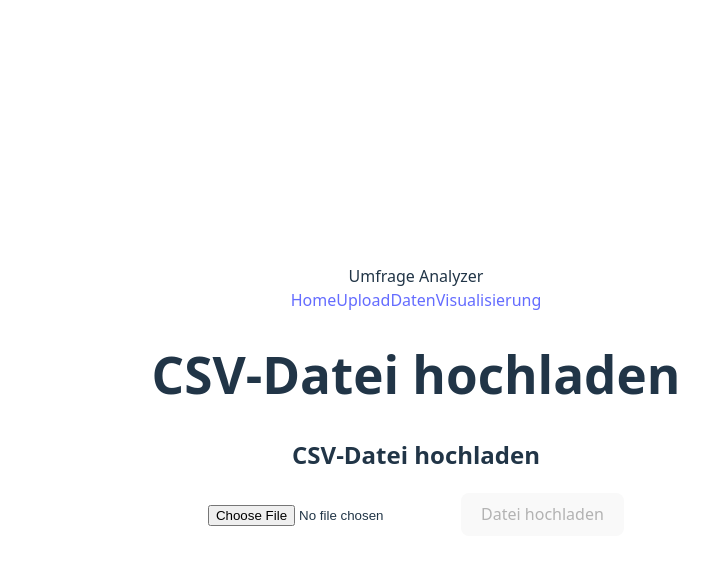
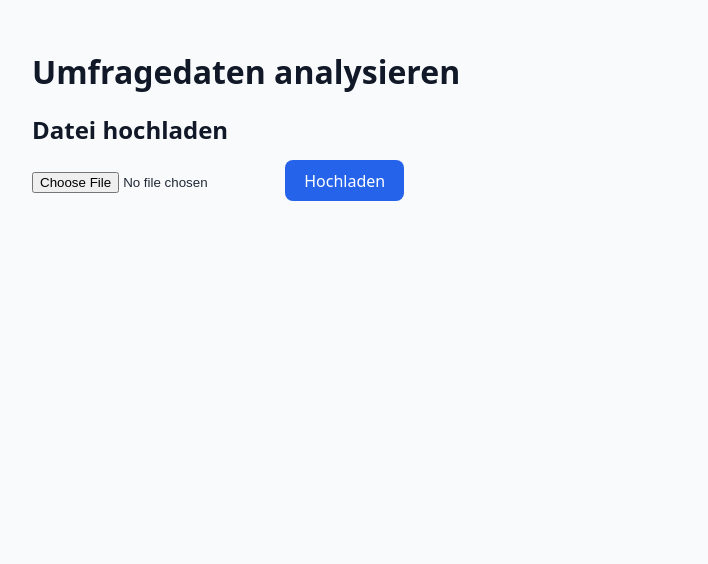
Before and after one commit to Stauffi21/CLDE2.0, a Vue app in the folder Umfragedatenanalyse/: page /upload in a window 1280 px wide. Shown: the top 564 px of the page, without its empty margins (224-932 px from the left). Built offline with nearby package versions, Linux system fonts and the light colour scheme.

Commit message:
Frontend fertig

```diff
--- a/Umfragedatenanalyse/src/App.vue
+++ b/Umfragedatenanalyse/src/App.vue
@@ -1,12 +1,43 @@
+<script setup>
+import { ref } from 'vue'
+import FileUploader from './components/FileUploader.vue'
+import ResultViewer from './components/ResultViewer.vue'
+
+const result = ref({})
+
+function handleResult(uploadResult) {
+  console.log("📥 Upload abgeschlossen:", uploadResult)
+  result.value = uploadResult
+}
+
+function getUuidFromUrl(url) {
+  return url.split('/').pop().replace('.json', '')
+}
+</script>
+
 <template>
-  <div class="min-h-screen flex flex-col bg-gray-50">
-    <Navbar />
-    <div class="flex-grow container mx-auto p-4">
-      <router-view />
+  <div class="min-h-screen flex items-center justify-center bg-gray-50 p-6">
+    <div class="w-full max-w-3xl bg-white rounded-xl shadow-md p-8 text-center">
+      <h1 class="text-2xl font-bold mb-6">Umfragedaten analysieren</h1>
+
+      <FileUploader @upload-complete="handleResult" />
+
+      <div v-if="result.resultUrl" class="mt-8 space-y-4">
+        <ResultViewer
+          v-if="result.resultUrl"
+          :url="result.resultUrl"
+          :visualUrls="result.visualUrls"
+        />
+        <div class="text-center">
+          <a
+            :href="result.resultUrl"
+            download="analyse.json"
+            class="text-blue-600 hover:underline text-sm"
+          >
+            Analyse als JSON herunterladen
+          </a>
+        </div>
+      </div>
     </div>
   </div>
 </template>
-
-<script setup>
-import Navbar from '@/components/Navbar.vue'
-</script>
--- a/Umfragedatenanalyse/src/components/FileUploader.vue
+++ b/Umfragedatenanalyse/src/components/FileUploader.vue
@@ -1,34 +1,22 @@
 <template>
-  <div class="bg-white p-6 rounded-lg shadow-md max-w-xl mx-auto mt-10">
-    <h2 class="text-xl font-semibold text-gray-800 mb-4">CSV-Datei hochladen</h2>
+  <div class="max-w-2xl mx-auto text-center mt-10 bg-white p-6 rounded shadow">
+    <h2 class="text-xl font-bold mb-4">Datei hochladen</h2>
 
     <form @submit.prevent="handleFileUpload" class="space-y-4">
-      <input
-        type="file"
-        accept=".csv"
-        @change="onFileChange"
-        class="block w-full text-sm text-gray-700 border rounded px-3 py-2"
-      />
-
+      <input type="file" accept=".csv" @change="onFileChange" />
       <button
         type="submit"
-        class="bg-blue-600 text-white px-4 py-2 rounded hover:bg-blue-700 w-full disabled:opacity-50"
-        :disabled="!selectedFile || uploading"
+        class="bg-blue-600 text-white px-4 py-2 rounded"
+        :disabled="uploading || !selectedFile"
       >
-        {{ uploading ? 'Lade hoch...' : 'Datei hochladen' }}
+        {{ uploading ? 'Wird hochgeladen...' : 'Hochladen' }}
       </button>
     </form>
 
-    <div v-if="uploadSuccess" class="mt-4 text-green-700">
-      Upload erfolgreich!<br />
-      <strong>UUID:</strong> {{ result.uuid }}<br />
-      <strong>Ergebnis:</strong> <a :href="result.resultUrl" class="underline text-blue-600" target="_blank">result.json</a><br />
-      <strong>Diagramm:</strong> <a :href="result.visualUrl" class="underline text-blue-600" target="_blank">visual.png</a>
-    </div>
-
-    <div v-if="uploadError" class="mt-4 text-red-600">
-      Fehler beim Upload. Bitte erneut versuchen.
-    </div>
+    <div v-if="uploading" class="text-gray-500 mt-4">⏳ Upload läuft...</div>
+    <div v-if="polling" class="text-gray-500 mt-2">⌛ Warte auf Analyse...</div>
+    <div v-if="uploadError" class="text-red-600 mt-4">❌ Fehler beim Upload</div>
+    <div v-if="uploadTimeout" class="text-yellow-600 mt-4">⚠️ Analyse hat zu lange gedauert.</div>
   </div>
 </template>
 
@@ -36,26 +24,25 @@
 import { ref } from 'vue'
 import axios from 'axios'
 
-// Datei & Uploadstatus
+const emit = defineEmits(['upload-complete'])
+
 const selectedFile = ref(null)
 const uploading = ref(false)
-const uploadSuccess = ref(false)
+const polling = ref(false)
 const uploadError = ref(false)
-const result = ref({})
+const uploadTimeout = ref(false)
 
-// Datei auswählen
-function onFileChange(event) {
-  selectedFile.value = event.target.files[0]
+function onFileChange(e) {
+  selectedFile.value = e.target.files[0]
 }
 
-// Datei an API senden
 async function handleFileUpload() {
   if (!selectedFile.value) return
 
   uploading.value = true
-  uploadSuccess.value = false
+  polling.value = false
   uploadError.value = false
-  result.value = {}
+  uploadTimeout.value = false
 
   const formData = new FormData()
   formData.append('file', selectedFile.value)
@@ -71,13 +58,43 @@ async function handleFileUpload() {
       }
     )
 
-    result.value = response.data
-    uploadSuccess.value = true
-  } catch (error) {
-    console.error('Fehler beim Hochladen:', error)
+    const { resultUrl, visualUrls } = response.data
+
+    console.log("📥 Upload abgeschlossen:", response.data)
+
+    if (!resultUrl || !visualUrls || Object.keys(visualUrls).length === 0) {
+      throw new Error("Backend-Antwort unvollständig")
+    }
+
+    uploading.value = false
+    polling.value = true
+
+    // Warten bis Analyse-Datei vorhanden ist
+    let ready = false
+    for (let i = 0; i < 15; i++) {
+      try {
+        await axios.get(resultUrl)
+        ready = true
+        break
+      } catch {
+        await new Promise(resolve => setTimeout(resolve, 1000))
+      }
+    }
+
+    polling.value = false
+
+    if (!ready) {
+      uploadTimeout.value = true
+      return
+    }
+
+    emit('upload-complete', { resultUrl, visualUrls })
+
+  } catch (err) {
+    console.error('❌ Upload-Fehler:', err)
     uploadError.value = true
-  } finally {
     uploading.value = false
+    polling.value = false
   }
 }
 </script>
--- a/Umfragedatenanalyse/src/components/Navbar.vue
+++ /dev/null
@@ -1,15 +0,0 @@
-<template>
-    <nav class="bg-blue-600 text-white p-4">
-      <div class="container mx-auto flex justify-between">
-        <div class="font-bold text-lg">
-          Umfrage Analyzer
-        </div>
-        <div class="space-x-4">
-          <router-link to="/" class="hover:underline">Home</router-link>
-          <router-link to="/upload" class="hover:underline">Upload</router-link>
-          <router-link to="/data" class="hover:underline">Daten</router-link>
-          <router-link to="/visualization" class="hover:underline">Visualisierung</router-link>
-        </div>
-      </div>
-    </nav>
-</template>
--- /dev/null
+++ b/Umfragedatenanalyse/src/components/ResultViewer.vue
@@ -0,0 +1,117 @@
+<template>
+  <div v-if="data" class="mt-10 flex flex-col items-center space-y-16">
+    <!-- Mittelwerte -->
+    <div class="w-full max-w-xl">
+      <h3 class="text-2xl font-semibold mb-6 text-center">Mittelwerte</h3>
+      <div class="overflow-x-auto">
+        <table class="text-sm border border-gray-300 text-left w-full">
+          <thead class="bg-gray-100">
+            <tr>
+              <th class="p-2 border-b">Spalte</th>
+              <th class="p-2 border-b">Wert</th>
+            </tr>
+          </thead>
+          <tbody>
+            <tr v-for="(value, key) in data.mean" :key="key" class="hover:bg-gray-50">
+              <td class="p-2 border-b">{{ key }}</td>
+              <td class="p-2 border-b">{{ value }}</td>
+            </tr>
+          </tbody>
+        </table>
+      </div>
+    </div>
+
+    <!-- Dropdown & Visualisierung -->
+    <div v-if="columnOptions.length" class="w-full max-w-xl text-center">
+      <label class="block text-base font-medium mb-3">Spalte wählen für Visualisierung:</label>
+      <select v-model="selectedColumn" class="border rounded px-3 py-2 w-full mb-6">
+        <option v-for="col in columnOptions" :key="col" :value="col">{{ col }}</option>
+      </select>
+
+      <div v-if="selectedColumn && currentVisualUrl" class="mt-4">
+        <h3 class="text-lg font-semibold mb-2">Visualisierung: {{ selectedColumn }}</h3>
+        <img :src="currentVisualUrl" alt="Diagramm" class="rounded border mx-auto max-h-80" />
+        <a
+          :href="currentVisualUrl"
+          download="diagramm.png"
+          class="text-blue-600 hover:underline text-sm mt-3 block"
+        >
+          Diagramm herunterladen
+        </a>
+      </div>
+    </div>
+
+    <!-- Häufigkeiten -->
+    <div class="w-full max-w-xl">
+      <h3 class="text-2xl font-semibold mb-6 text-center">Häufigkeiten</h3>
+      <div
+        v-for="(entries, column) in data.frequencies"
+        :key="column"
+        class="mb-14"
+      >
+        <h4 class="text-md font-semibold text-gray-800 mb-3">{{ column }}</h4>
+        <div class="overflow-x-auto">
+          <table class="text-sm border border-gray-300 text-left w-full">
+            <thead class="bg-gray-100">
+              <tr>
+                <th class="p-2 border-b">Wert</th>
+                <th class="p-2 border-b text-right">Anzahl</th>
+                <th class="p-2 border-b text-right">Prozent</th>
+              </tr>
+            </thead>
+            <tbody>
+              <tr
+                v-for="(stats, value) in entries"
+                :key="value"
+                class="hover:bg-gray-50"
+              >
+                <td class="p-2 border-b">{{ value }}</td>
+                <td class="p-2 border-b text-right">{{ stats.count }}</td>
+                <td class="p-2 border-b text-right">{{ stats.percent }}%</td>
+              </tr>
+            </tbody>
+          </table>
+        </div>
+      </div>
+    </div>
+  </div>
+
+  <div v-else-if="loading" class="text-gray-500 mt-8 text-center">Lade Analyse...</div>
+  <div v-else class="text-red-600 mt-8 text-center">Fehler beim Laden der Analyse.</div>
+</template>
+
+<script setup>
+import { ref, onMounted, computed } from 'vue'
+import axios from 'axios'
+
+const props = defineProps({
+  url: String,
+  visualUrls: Object
+})
+
+const data = ref(null)
+const loading = ref(true)
+const selectedColumn = ref(null)
+
+const columnOptions = computed(() =>
+  data.value?.frequencies ? Object.keys(data.value.frequencies) : []
+)
+
+const currentVisualUrl = computed(() =>
+  selectedColumn.value && props.visualUrls
+    ? props.visualUrls[selectedColumn.value]
+    : null
+)
+
+onMounted(async () => {
+  try {
+    const res = await axios.get(props.url)
+    data.value = res.data
+    selectedColumn.value = Object.keys(res.data.frequencies || {})[0] || null
+  } catch (e) {
+    console.error("Analyse konnte nicht geladen werden:", e)
+  } finally {
+    loading.value = false
+  }
+})
+</script>
--- a/Umfragedatenanalyse/src/main.js
+++ b/Umfragedatenanalyse/src/main.js
@@ -1,8 +1,5 @@
 import { createApp } from 'vue'
 import App from './App.vue'
-import router from './router'
 import './style.css'
 
-createApp(App)
-    .use(router)
-    .mount('#app')
+createApp(App).mount('#app')
--- a/Umfragedatenanalyse/src/pages/Upload.vue
+++ /dev/null
@@ -1,10 +0,0 @@
-<template>
-  <div class="p-8">
-    <h1 class="text-3xl font-bold mb-6">CSV-Datei hochladen</h1>
-    <FileUploader />
-  </div>
-</template>
-
-<script setup>
-import FileUploader from '@/components/FileUploader.vue'
-</script>
--- a/Umfragedatenanalyse/src/pages/Visualization.vue
+++ /dev/null
@@ -1,14 +0,0 @@
-<template>
-    <div class="p-8">
-      <h1 class="text-3xl font-bold">Visualisierung</h1>
-      <p class="mt-4">Hier werden die visuellen Ergebnisse der Analyse angezeigt.</p>
-    </div>
-</template>
-
-<script setup>
-  // Hier kannst du später Logik hinzufügen
-</script>
-
-<style scoped>
-    /* Optionale Styles */
-</style>
--- a/Umfragedatenanalyse/src/style.css
+++ b/Umfragedatenanalyse/src/style.css
@@ -3,9 +3,8 @@
   line-height: 1.5;
   font-weight: 400;
 
-  color-scheme: light dark;
-  color: rgba(255, 255, 255, 0.87);
-  background-color: #242424;
+  color: #1f2937; /* Dunkler Text */
+  background-color: #f9fafb; /* Heller Hintergrund */
 
   font-synthesis: none;
   text-rendering: optimizeLegibility;
@@ -13,67 +12,96 @@
   -moz-osx-font-smoothing: grayscale;
 }
 
+body {
+  margin: 0;
+  min-width: 320px;
+  min-height: 100vh;
+  display: flex;
+  justify-content: center;
+  align-items: flex-start;
+  background-color: #f9fafb;
+}
+
+#app {
+  max-width: 768px;
+  width: 100%;
+  padding: 2rem;
+}
+
 a {
   font-weight: 500;
-  color: #646cff;
-  text-decoration: inherit;
+  color: #2563eb;
+  text-decoration: none;
 }
 a:hover {
-  color: #535bf2;
+  color: #1e40af;
 }
 
-body {
-  margin: 0;
-  display: flex;
-  place-items: center;
-  min-width: 320px;
-  min-height: 100vh;
-}
-
-h1 {
-  font-size: 3.2em;
-  line-height: 1.1;
+h1, h2, h3, h4 {
+  color: #111827;
+  margin: 0.5em 0;
 }
 
 button {
   border-radius: 8px;
-  border: 1px solid transparent;
+  border: none;
   padding: 0.6em 1.2em;
   font-size: 1em;
   font-weight: 500;
   font-family: inherit;
-  background-color: #1a1a1a;
+  color: #ffffff;
+  background-color: #2563eb;
   cursor: pointer;
-  transition: border-color 0.25s;
+  transition: background-color 0.3s;
 }
 button:hover {
-  border-color: #646cff;
+  background-color: #1e40af;
 }
-button:focus,
-button:focus-visible {
-  outline: 4px auto -webkit-focus-ring-color;
+
+table {
+  background-color: #ffffff;
+  width: 100%;
+}
+
+thead {
+  background-color: #f3f4f6;
 }
 
 .card {
   padding: 2em;
+  background-color: #ffffff;
+  border-radius: 8px;
+  box-shadow: 0 0 10px rgba(0, 0, 0, 0.05);
 }
 
-#app {
-  max-width: 1280px;
+img {
+  max-width: 100%;
+  height: auto;
+  display: block;
   margin: 0 auto;
-  padding: 2rem;
-  text-align: center;
 }
 
-@media (prefers-color-scheme: light) {
+select {
+  padding: 0.5em;
+  font-size: 1rem;
+  border-radius: 6px;
+  border: 1px solid #ccc;
+  width: 100%;
+  max-width: 400px;
+}
+
+@media (prefers-color-scheme: dark) {
   :root {
-    color: #213547;
-    background-color: #ffffff;
+    color: #f9fafb;
+    background-color: #1f2937;
   }
-  a:hover {
-    color: #747bff;
+  a {
+    color: #93c5fd;
   }
   button {
-    background-color: #f9f9f9;
+    background-color: #3b82f6;
+  }
+  button:hover {
+    background-color: #1d4ed8;
   }
 }
```
Also changed, not shown: Umfragedatenanalyse/src/pages/DataView.vue (deleted, +0 -14 lines), Umfragedatenanalyse/src/pages/Home.vue (deleted, +0 -14 lines), Umfragedatenanalyse/src/router/index.js (deleted, +0 -20 lines).
